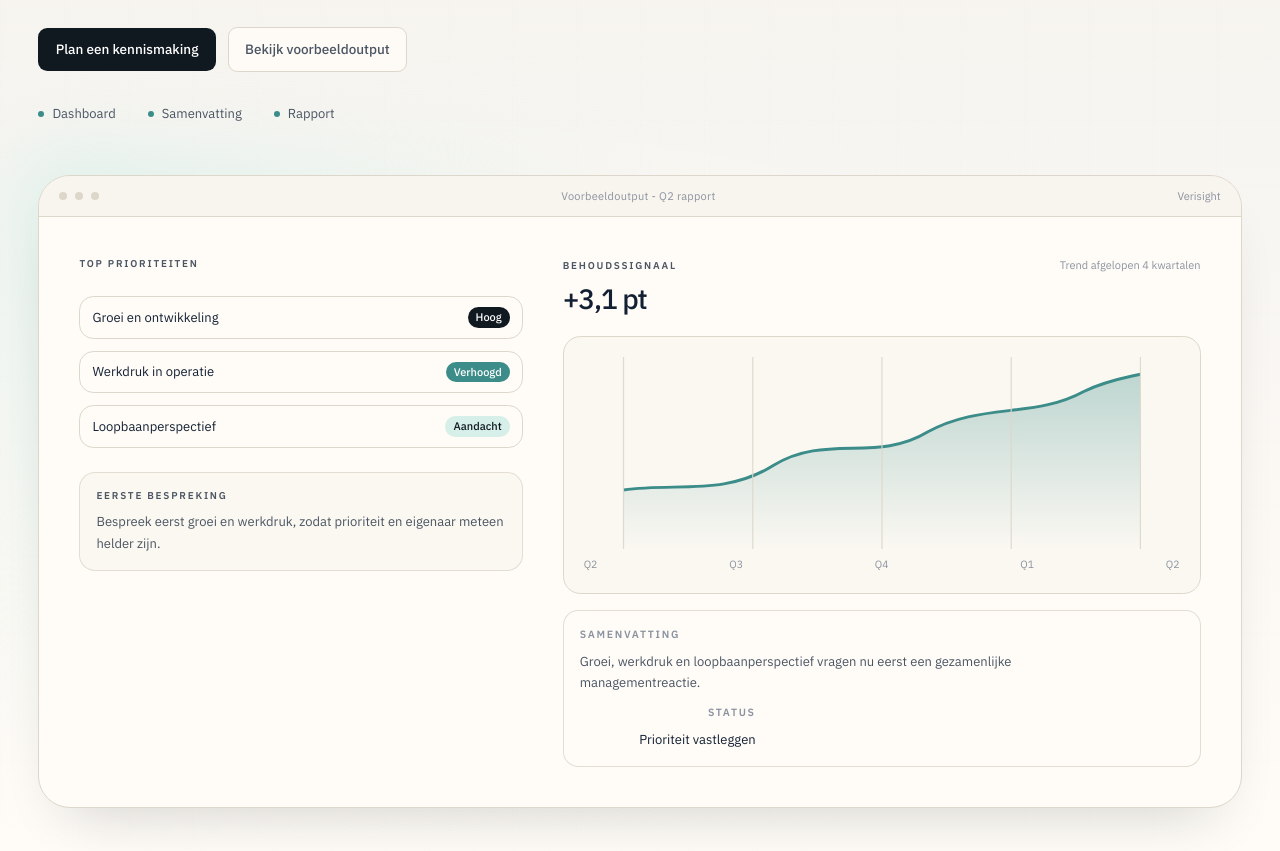
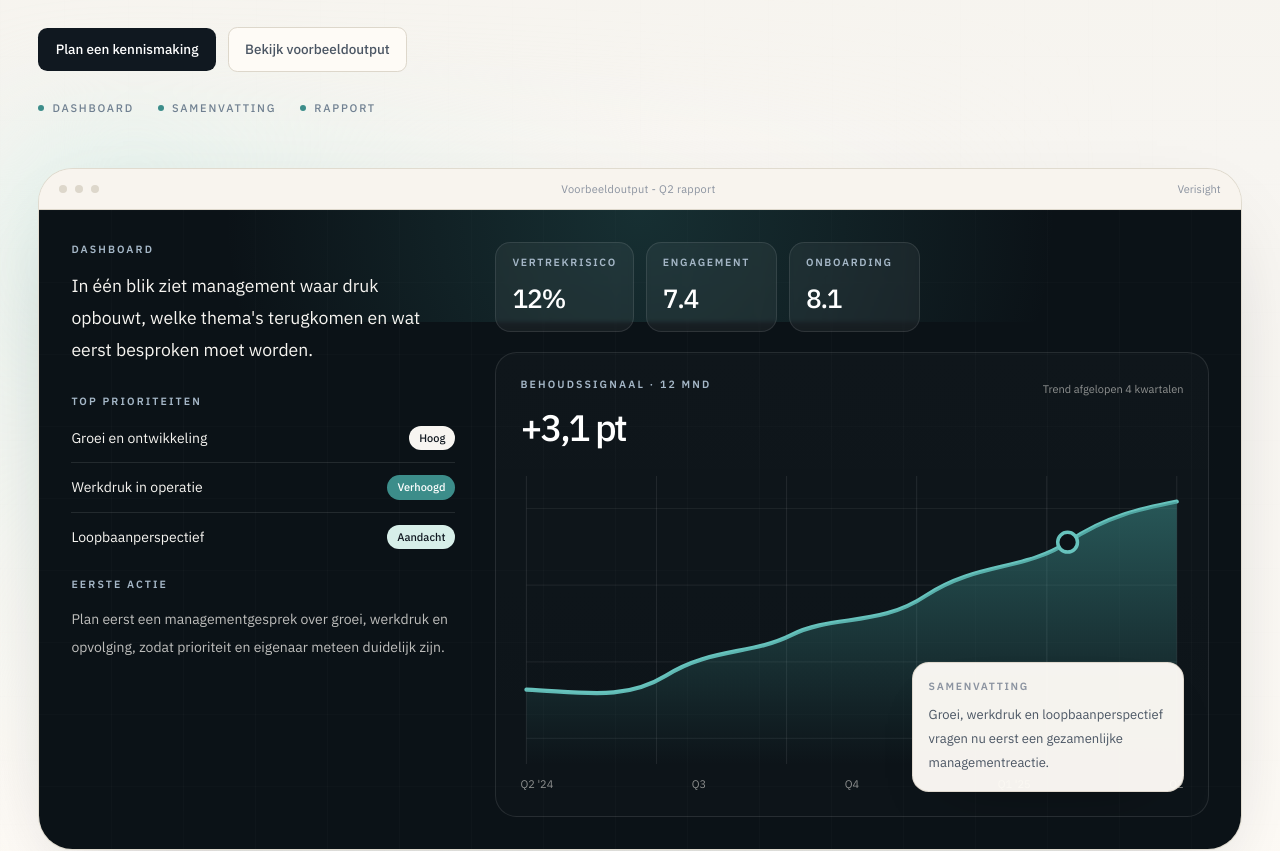
Before and after one commit to larshengel08-lang/VerisightSaaS, a Next.js app in the folder frontend/: page / in a window 1280 px wide. Shown: the part 460-1311 px from the top of the page. Built offline with nearby package versions, Linux system fonts and the light colour scheme.

Commit message:
strengthen homepage hero impact

```diff
--- a/frontend/app/page.tsx
+++ b/frontend/app/page.tsx
@@ -249,8 +249,8 @@ function RecognitionSignalVisual() {
 function HeroDashboardVisual() {
   return (
     <div className="relative w-full">
-      <div className="absolute -inset-6 -z-10 rounded-[2.2rem] bg-[radial-gradient(circle_at_top_left,rgba(215,239,233,0.85)_0%,rgba(255,252,247,0.2)_45%,transparent_72%)] blur-2xl" />
-      <div className="overflow-hidden rounded-[2rem] border border-[var(--border)] bg-[var(--surface)] shadow-[0_30px_60px_-30px_rgba(16,24,32,0.2)]">
+      <div className="absolute -inset-8 -z-10 rounded-[2.4rem] bg-[radial-gradient(circle_at_top_left,rgba(215,239,233,0.95)_0%,rgba(255,252,247,0.34)_42%,transparent_72%)] blur-3xl" />
+      <div className="overflow-hidden rounded-[2.15rem] border border-[rgba(221,215,203,0.9)] bg-[var(--surface)] shadow-[0_36px_90px_-40px_rgba(16,24,32,0.3)]">
         <div className="flex items-center justify-between border-b border-[var(--border)] bg-[rgba(245,242,234,0.72)] px-5 py-3">
           <div className="flex items-center gap-2">
             <span className="h-2 w-2 rounded-full bg-[var(--border)]" />
@@ -261,86 +261,112 @@ function HeroDashboardVisual() {
           <p className="text-[11px] text-[var(--muted)]">Verisight</p>
         </div>
 
-        <div className="grid gap-8 p-6 md:grid-cols-[minmax(0,0.82fr)_minmax(0,1.18fr)] md:gap-10 md:p-10">
-          <div className="space-y-6">
-            <p className="text-[0.62rem] font-semibold uppercase tracking-[0.18em] text-[#4A5563]">Top prioriteiten</p>
-            <ul className="mt-3 space-y-3">
+        <div className="relative overflow-hidden bg-[#0B1217] px-6 py-6 text-[#F7F5F1] md:px-8 md:py-8">
+          <div className="pointer-events-none absolute inset-0 bg-[linear-gradient(to_right,rgba(255,255,255,0.035)_1px,transparent_1px),linear-gradient(to_bottom,rgba(255,255,255,0.03)_1px,transparent_1px)] bg-[size:72px_72px] opacity-50" />
+          <div className="pointer-events-none absolute inset-x-0 top-0 h-28 bg-[radial-gradient(circle_at_top,rgba(60,141,138,0.24),transparent_68%)]" />
+
+          <div className="relative grid gap-8 md:grid-cols-[minmax(0,0.7fr)_minmax(0,1.3fr)] md:gap-10">
+            <div className="space-y-7">
+              <div>
+                <p className="text-[0.66rem] font-semibold uppercase tracking-[0.2em] text-[#A5B7C7]">Dashboard</p>
+                <p className="mt-3 max-w-[24rem] text-[1.1rem] leading-8 text-[#F7F5F1]">
+                  In één blik ziet management waar druk opbouwt, welke thema&apos;s terugkomen en wat eerst besproken moet worden.
+                </p>
+              </div>
+
+              <div>
+                <p className="text-[0.66rem] font-semibold uppercase tracking-[0.2em] text-[#A5B7C7]">Top prioriteiten</p>
+                <ul className="mt-4 space-y-3">
                   {(
                     [
-                  ['Groei en ontwikkeling', 'Hoog', 'bg-[#101820] text-white'],
+                      ['Groei en ontwikkeling', 'Hoog', 'bg-[#F7F5F1] text-[#101820]'],
                       ['Werkdruk in operatie', 'Verhoogd', 'bg-[#3C8D8A] text-white'],
                       ['Loopbaanperspectief', 'Aandacht', 'bg-[#D7EFE9] text-[#101820]'],
                     ] as const
                   ).map(([label, status, style]) => (
-                <li
-                  key={label}
-                  className="flex items-center justify-between rounded-[0.9rem] border border-[var(--border)] bg-[var(--surface)] px-3 py-2.5"
-                >
-                  <span className="text-[13px] text-[#132033]">{label}</span>
-                  <span className={`rounded-full px-2 py-0.5 text-[11px] font-medium ${style}`}>{status}</span>
+                    <li key={label} className="flex items-center justify-between gap-3 border-b border-white/10 pb-3 last:border-b-0 last:pb-0">
+                      <span className="text-[14px] text-[#F7F5F1]">{label}</span>
+                      <span className={`rounded-full px-2.5 py-1 text-[11px] font-medium ${style}`}>{status}</span>
                     </li>
                   ))}
                 </ul>
+              </div>
 
-            <div className="rounded-[1rem] border border-[rgba(221,215,203,0.82)] bg-[rgba(245,242,234,0.42)] px-4 py-4">
-              <p className="text-[0.62rem] font-semibold uppercase tracking-[0.18em] text-[#4A5563]">Eerste bespreking</p>
-              <p className="mt-2 text-[13px] leading-relaxed text-[#4A5563]">
-                Bespreek eerst groei en werkdruk, zodat prioriteit en eigenaar meteen helder zijn.
+              <div>
+                <p className="text-[0.66rem] font-semibold uppercase tracking-[0.2em] text-[#A5B7C7]">Eerste actie</p>
+                <p className="mt-3 max-w-[24rem] text-[14px] leading-7 text-[rgba(247,245,241,0.76)]">
+                  Plan eerst een managementgesprek over groei, werkdruk en opvolging, zodat prioriteit en eigenaar meteen duidelijk zijn.
                 </p>
               </div>
             </div>
 
-          <div>
-            <div className="flex flex-wrap items-baseline justify-between gap-3">
-              <div>
-                <p className="text-[0.62rem] font-semibold uppercase tracking-[0.18em] text-[#4A5563]">Behoudssignaal</p>
-                <p className="mt-1 text-[1.75rem] font-medium tracking-[-0.04em] text-[#132033]">+3,1 pt</p>
+            <div className="relative">
+              <div className="flex flex-wrap gap-3">
+                {(
+                  [
+                    ['Vertrekrisico', '12%'],
+                    ['Engagement', '7.4'],
+                    ['Onboarding', '8.1'],
+                  ] as const
+                ).map(([label, value]) => (
+                  <div key={label} className="min-w-[8.2rem] rounded-[0.95rem] border border-white/10 bg-white/5 px-4 py-3 backdrop-blur-[2px]">
+                    <p className="text-[10.5px] font-semibold uppercase tracking-[0.16em] text-[#A5B7C7]">{label}</p>
+                    <p className="mt-2 text-[1.65rem] font-medium tracking-[-0.05em] text-white">{value}</p>
                   </div>
-              <p className="text-[11px] text-[var(--muted)]">Trend afgelopen 4 kwartalen</p>
+                ))}
               </div>
 
-            <div className="mt-4 rounded-[1.1rem] border border-[var(--border)] bg-[rgba(245,242,234,0.45)] p-5">
-              <svg viewBox="0 0 420 156" className="h-40 w-full md:h-48">
+              <div className="relative mt-5 overflow-hidden rounded-[1.35rem] border border-white/10 bg-[linear-gradient(180deg,rgba(255,255,255,0.02),rgba(255,255,255,0.01))] px-5 py-5 md:px-6 md:py-6">
+                <div className="flex flex-wrap items-start justify-between gap-4">
+                  <div>
+                    <p className="text-[0.66rem] font-semibold uppercase tracking-[0.2em] text-[#A5B7C7]">Behoudssignaal · 12 mnd</p>
+                    <p className="mt-2 text-[2.3rem] font-medium tracking-[-0.06em] text-white">+3,1 pt</p>
+                  </div>
+                  <p className="pt-1 text-[11px] text-[rgba(247,245,241,0.55)]">Trend afgelopen 4 kwartalen</p>
+                </div>
+
+                <svg viewBox="0 0 560 248" className="mt-5 h-56 w-full md:h-72">
                   <defs>
                     <linearGradient id="heroTrend" x1="0" y1="0" x2="0" y2="1">
-                    <stop offset="0%" stopColor="rgba(60,141,138,0.32)" />
+                      <stop offset="0%" stopColor="rgba(60,141,138,0.55)" />
                       <stop offset="100%" stopColor="rgba(60,141,138,0)" />
                     </linearGradient>
                   </defs>
+                  {[0, 112, 224, 336, 448, 560].map((x) => (
+                    <line key={x} x1={x} y1="0" x2={x} y2="248" stroke="rgba(255,255,255,0.08)" strokeWidth="1" />
+                  ))}
+                  {[28, 94, 160, 226].map((y) => (
+                    <line key={y} x1="0" y1={y} x2="560" y2={y} stroke="rgba(255,255,255,0.06)" strokeWidth="1" />
+                  ))}
                   <path
-                  d="M0,108 C44,102 82,113 122,88 C164,62 206,86 247,61 C290,37 334,50 374,28 C393,19 407,17 420,14"
+                    d="M0,184 C48,186 84,194 120,172 C158,148 194,154 228,137 C264,119 304,130 344,103 C388,74 428,82 466,57 C500,34 530,28 560,22"
                     fill="none"
-                  stroke="#3C8D8A"
-                  strokeWidth="2.4"
+                    stroke="#67C3BD"
+                    strokeWidth="3.6"
+                    strokeLinecap="round"
                   />
                   <path
-                  d="M0,108 C44,102 82,113 122,88 C164,62 206,86 247,61 C290,37 334,50 374,28 C393,19 407,17 420,14 L420,156 L0,156 Z"
+                    d="M0,184 C48,186 84,194 120,172 C158,148 194,154 228,137 C264,119 304,130 344,103 C388,74 428,82 466,57 C500,34 530,28 560,22 L560,248 L0,248 Z"
                     fill="url(#heroTrend)"
                   />
-                {[0, 105, 210, 315, 420].map((x) => (
-                  <line key={x} x1={x} y1="0" x2={x} y2="156" stroke="rgba(221,215,203,0.9)" strokeWidth="1" />
-                ))}
+                  <circle cx="466" cy="57" r="8.5" fill="#0B1217" stroke="#67C3BD" strokeWidth="3" />
                 </svg>
-              <div className="mt-2 flex justify-between text-[10.5px] text-[var(--muted)]">
-                <span>Q2</span>
+
+                <div className="mt-3 flex justify-between text-[11px] text-[rgba(247,245,241,0.55)]">
+                  <span>Q2 &apos;24</span>
                   <span>Q3</span>
                   <span>Q4</span>
-                <span>Q1</span>
+                  <span>Q1 &apos;25</span>
                   <span>Q2</span>
                 </div>
-            </div>
 
-            <div className="mt-4 rounded-[0.95rem] border border-[rgba(221,215,203,0.82)] bg-[rgba(255,252,247,0.82)] px-4 py-4">
-              <div className="flex flex-wrap items-start justify-between gap-3">
-                <div className="max-w-[28rem]">
+                <div className="mt-5 md:absolute md:bottom-6 md:right-6 md:mt-0 md:w-[17rem]">
+                  <div className="rounded-[1.05rem] border border-[rgba(221,215,203,0.88)] bg-[rgba(255,252,247,0.96)] px-4 py-4 text-[#132033] shadow-[0_24px_60px_-36px_rgba(0,0,0,0.45)]">
                     <p className="text-[10.5px] font-semibold uppercase tracking-[0.16em] text-[var(--muted)]">Samenvatting</p>
-                  <p className="mt-2 text-[13px] leading-relaxed text-[#4A5563]">
+                    <p className="mt-2 text-[13px] leading-6 text-[#4A5563]">
                       Groei, werkdruk en loopbaanperspectief vragen nu eerst een gezamenlijke managementreactie.
                     </p>
                   </div>
-                <div className="min-w-[11rem] text-left md:text-right">
-                  <p className="text-[10.5px] font-semibold uppercase tracking-[0.16em] text-[var(--muted)]">Status</p>
-                  <p className="mt-2 text-[13px] leading-relaxed text-[#132033]">Prioriteit vastleggen</p>
                 </div>
               </div>
             </div>
@@ -417,7 +443,7 @@ export default function LandingPage() {
                 </Link>
               </div>
 
-              <div className="mt-8 flex flex-wrap items-center gap-x-8 gap-y-3 text-[13px] text-[#4A5563]">
+              <div className="mt-7 flex flex-wrap items-center gap-x-6 gap-y-2.5 text-[11px] font-medium uppercase tracking-[0.16em] text-[#708091]">
                 {heroSignals.map((signal) => (
                   <span key={signal} className="flex items-center gap-2">
                     <span className="h-1.5 w-1.5 rounded-full bg-[#3C8D8A]" />
@@ -466,7 +492,7 @@ export default function LandingPage() {
                 description="Dit is het soort output waarmee HR en directie sneller zien wat opvalt en wat eerst besproken moet worden."
               />
 
-              <div className="marketing-proof-frame mt-8 p-5 md:p-8">
+              <div className="marketing-proof-frame mt-7 p-4 md:p-10">
                 <PreviewSlider variant="portfolio" />
               </div>
             </div>
@@ -496,11 +522,11 @@ export default function LandingPage() {
               ))}
             </div>
 
-            <div className="mt-5 rounded-[1rem] border border-[#E5E0D6] bg-[rgba(247,245,241,0.9)] px-5 py-4">
+            <div className="mt-5 rounded-[1rem] border border-[#E5E0D6] bg-[rgba(247,245,241,0.78)] px-5 py-3.5">
               <div className="flex flex-col gap-3 lg:flex-row lg:items-center lg:justify-between">
                 <div className="flex flex-col gap-3 lg:flex-row lg:flex-wrap lg:items-center">
                   {homepageSupportRoutes.map((route) => (
-                    <div key={route.name} className="text-sm leading-7 text-[#4A5563]">
+                    <div key={route.name} className="text-[13px] leading-6 text-[#627084]">
                       <Link href={route.href} className="font-medium text-[#132033] hover:underline">
                         {route.name}
                       </Link>
```
Lines whose indentation alone changed are shown as unchanged.
